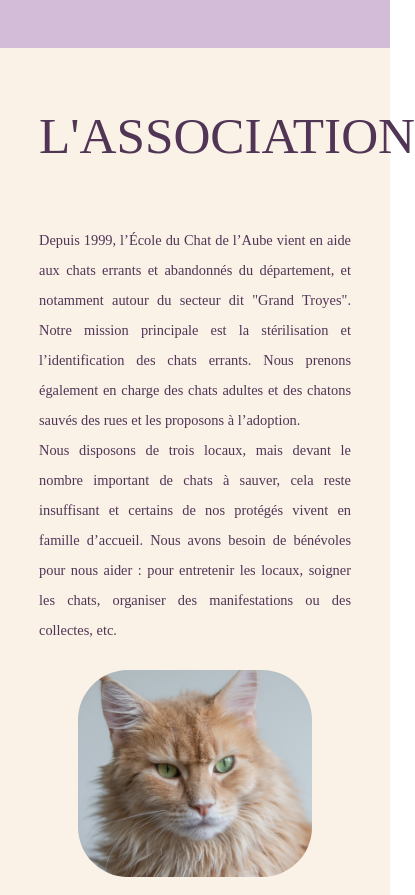
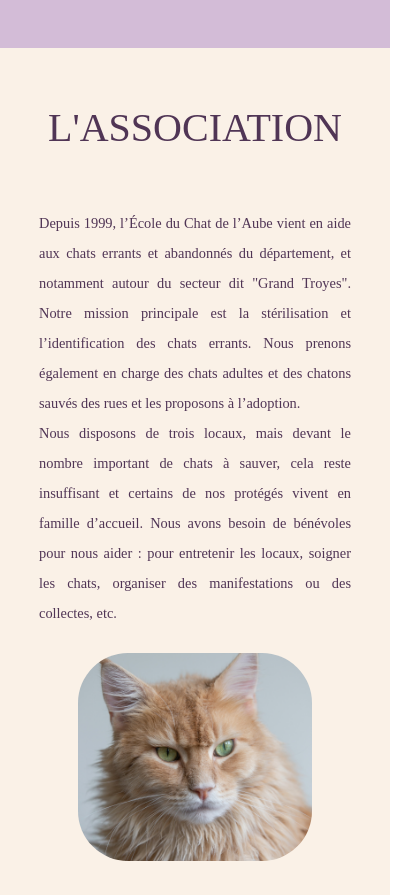
Before and after one commit to hugomanachem/ecole-chat-aube, a React (Vite) app: page / in a window 390 px wide. Shown: the part 1046-1941 px from the top of the page, 415 px wide, since content can reach past the window. Built offline with nearby package versions, Linux system fonts and the light colour scheme; a web font is replaced by a local one.

Commit message:
Quick fix on font-size for too long title on mobile

```diff
--- a/src/index.css
+++ b/src/index.css
@@ -797,4 +797,12 @@ h3 {
     width: 80%;
     height: fit-content;
   }
+
+  #mobile-long-h2 {
+    font-size: 40px;
+  }
+
+  #mobile-long-h1 {
+    font-size: 70px;
+  }
 }
--- a/src/pages/Accueil.jsx
+++ b/src/pages/Accueil.jsx
@@ -36,7 +36,7 @@ function Accueil() {
       >
         <div className="second-section-body righted">
           <div className="text-second-section">
-            <h2>L'association</h2>
+            <h2 id="mobile-long-h2">L'association</h2>
 
             <p>
               Depuis 1999, l’École du Chat de l’Aube vient en aide aux chats
--- a/src/pages/NosChats.jsx
+++ b/src/pages/NosChats.jsx
@@ -39,7 +39,7 @@ function NosChats() {
             src={chats_main_img}
           ></img>
           <div className="main-section-h1-btn">
-            <h1>On vous présente nos chats</h1>
+            <h1 id="mobile-long-h1">On vous présente nos chats</h1>
             <button
               className="secondary-bg-color tertiary-color pointer-on-hover"
               onClick={() => scrollTo(decouvrirChatsRef)}
```
